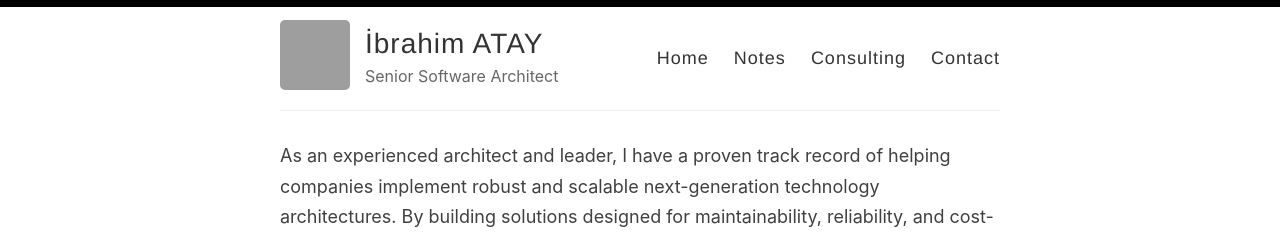
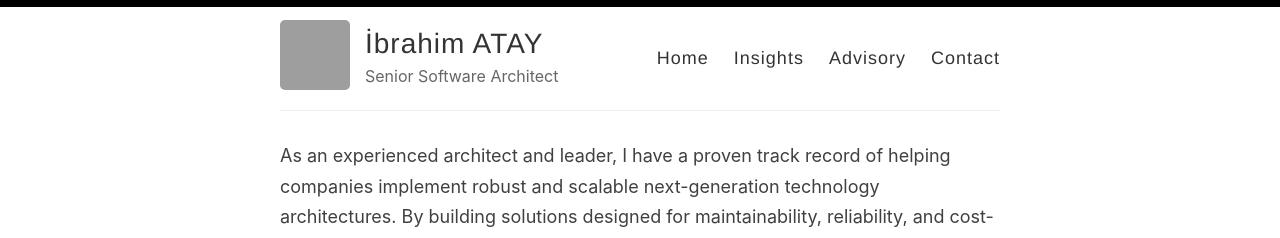
Before and after one commit to ibrahimatay/ibrahimatay.github.io, a Jekyll site: the page built from index.md, in a window 1280 px wide. Shown: the top 238 px of the page. Built offline with Jekyll 4.4.1, drawn with Linux system fonts in a browser that asks for light colours; grey boxes are pictures that could not be loaded.

Commit message:
Update navigation links in default layout

```diff
--- a/_layouts/default.html
+++ b/_layouts/default.html
@@ -46,8 +46,8 @@
 
             <nav>
               <a href="{{ site.baseurl }}/">Home</a>
-              <a href="/notes/">Notes</a>
-              <a href="{{ site.baseurl }}/consulting">Consulting</a>
+              <a href="/insights/">Insights</a>
+              <a href="{{ site.baseurl }}/Advisory">Advisory</a>
               <a href="{{ site.baseurl }}/contact">Contact</a>
             </nav>
           </header>
```
